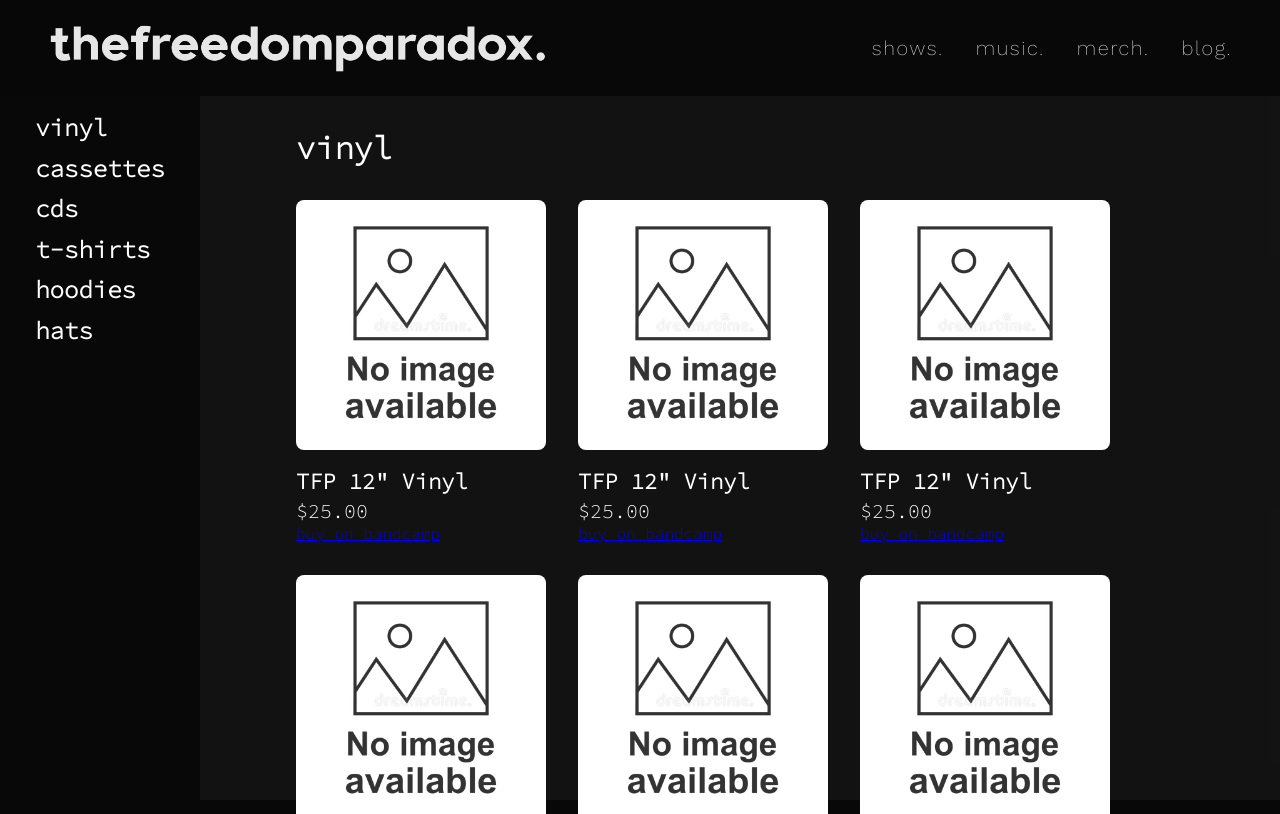
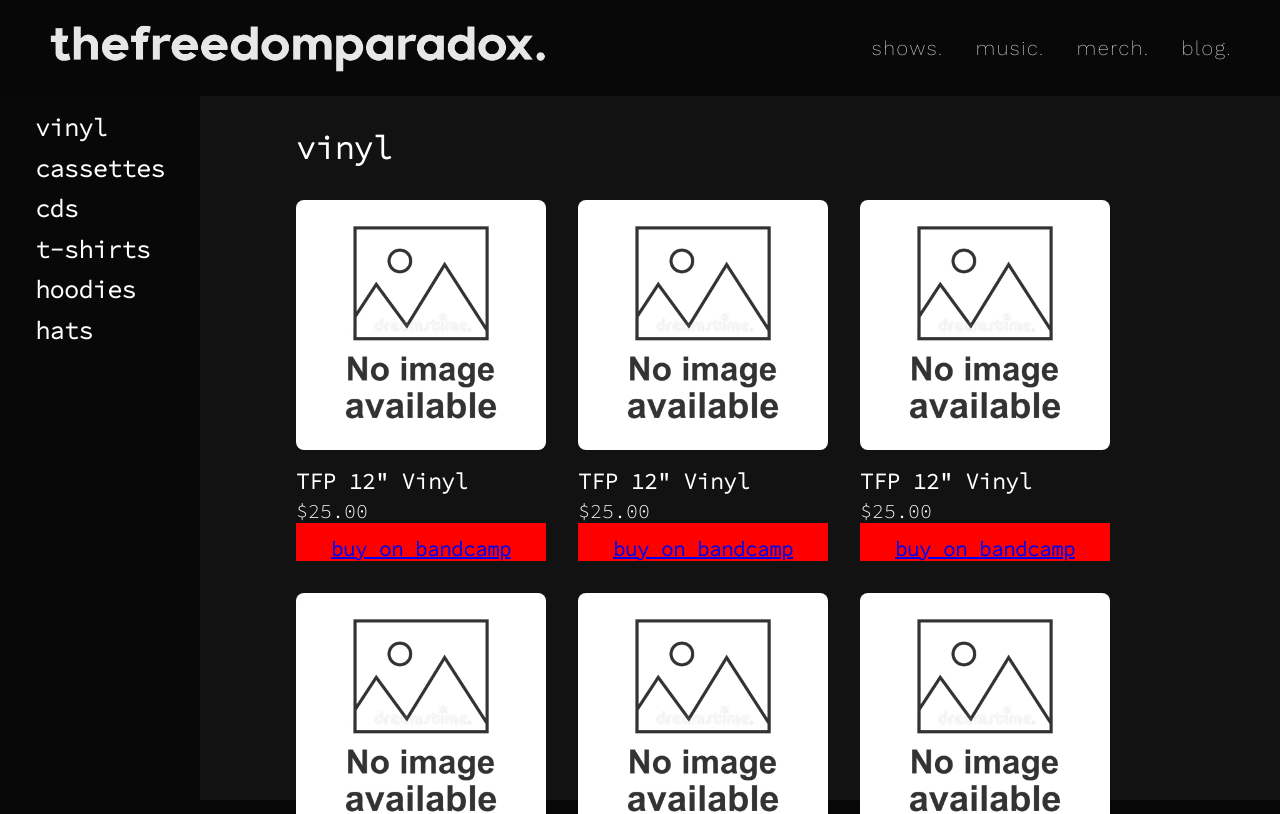
Before and after one commit to elliottdombrowski/tfp, a React (Create React App) app in the folder client/: page /shop in a window 1280 px wide. Shown: the top 814 px of the page. Built offline with nearby package versions, Linux system fonts and the light colour scheme.

Commit message:
tweaking

```diff
--- a/client/src/components/Category/Cassettes.js
+++ b/client/src/components/Category/Cassettes.js
@@ -74,9 +74,11 @@ const Cassettes = () => {
               <h1>{cassette.title}</h1>
               <p>${cassette.price}</p>
 
-              <a href='#' className='product-btn'>
-                buy on bandcamp
-              </a>
+              <h1 className='product-btn'>
+                <a href='#'>
+                  buy on bandcamp
+                </a>
+              </h1>
             </div>
           );
         })
--- a/client/src/components/Category/Cds.js
+++ b/client/src/components/Category/Cds.js
@@ -74,9 +74,11 @@ const Cds = () => {
               <h1>{cd.title}</h1>
               <p>${cd.price}</p>
 
-              <a href='#' className='product-btn'>
-                buy on bandcamp
-              </a>
+              <h1 className='product-btn'>
+                <a href='#'>
+                  buy on bandcamp
+                </a>
+              </h1>
             </div>
           );
         })
--- a/client/src/components/Category/Hats.js
+++ b/client/src/components/Category/Hats.js
@@ -74,9 +74,11 @@ const Hats = () => {
               <h1>{hat.title}</h1>
               <p>${hat.price}</p>
 
-              <a href='#' className='product-btn'>
-                buy on bandcamp
-              </a>
+              <h1 className='product-btn'>
+                <a href='#'>
+                  buy on bandcamp
+                </a>
+              </h1>
             </div>
           );
         })
--- a/client/src/components/Category/Hoodies.js
+++ b/client/src/components/Category/Hoodies.js
@@ -74,9 +74,11 @@ const Hoodies = () => {
               <h1>{hoodie.title}</h1>
               <p>${hoodie.price}</p>
 
-              <a href='#' className='product-btn'>
-                buy on bandcamp
-              </a>
+              <h1 className='product-btn'>
+                <a href='#'>
+                  buy on bandcamp
+                </a>
+              </h1>
             </div>
           );
         })
--- a/client/src/components/Category/Shirts.js
+++ b/client/src/components/Category/Shirts.js
@@ -74,9 +74,11 @@ const Shirts = () => {
               <h1>{shirt.title}</h1>
               <p>${shirt.price}</p>
 
-              <a href='#' className='product-btn'>
-                buy on bandcamp
-              </a>
+              <h1 className='product-btn'>
+                <a href='#'>
+                  buy on bandcamp
+                </a>
+              </h1>
             </div>
           );
         })
--- a/client/src/components/Category/Vinyl.js
+++ b/client/src/components/Category/Vinyl.js
@@ -74,9 +74,11 @@ const Vinyl = () => {
               <h1>{vinyl.title}</h1>
               <p>${vinyl.price}</p>
 
-              <a href='#' className='product-btn'>
-                buy on bandcamp
-              </a>
+              <h1 className='product-btn'>
+                <a href='#'>
+                  buy on bandcamp
+                </a>
+              </h1>
             </div>
           );
         })
--- a/client/src/components/Category/styles.scss
+++ b/client/src/components/Category/styles.scss
@@ -25,6 +25,14 @@
       color: white;
       font-family: 'Source Code Pro', monospace;
 
+      .product-btn {
+        color: white;
+        font-size: 20px;
+        text-align: center;
+        background: red;
+        width: 250px;
+      }
+
       img {
         width: 250px;
         height: 250px;
```
